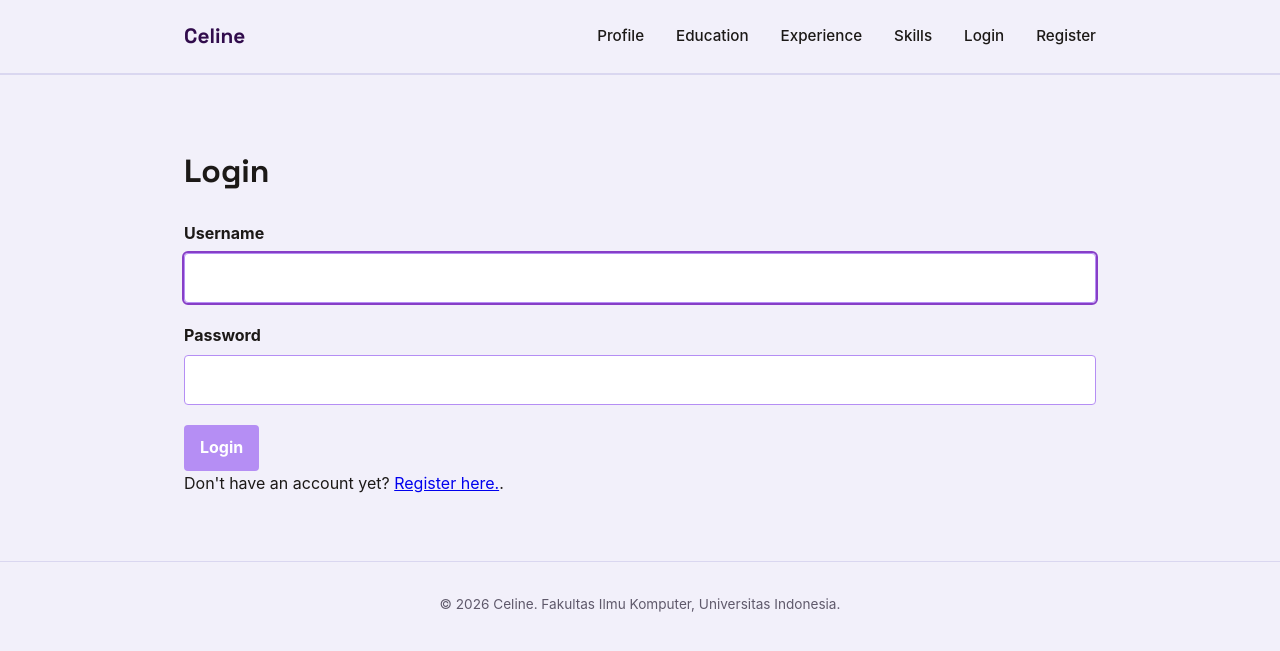
After one commit to celinenn/myportfolio, a Django app: page /login/ in a window 1280 px wide. The commit adds this page. Shown: the top 651 px of the page. Run offline with Django 5.2, Linux system fonts and the light colour scheme.

Commit message:
feat: added register, login, and auth feature
Finished all tasks in Tutorial 4

```diff
--- a/main/models.py
+++ b/main/models.py
@@ -1,4 +1,5 @@
 import uuid
+from django.contrib.auth.models import User
 from django.db import models
 from django.core.validators import MaxValueValidator, MinValueValidator
 
@@ -42,6 +43,11 @@ class Education(models.Model):
     thumbnail = models.URLField(blank=True, null=True)
     started_at = models.DateTimeField(blank=True, null=True)
     ended_at = models.DateTimeField(blank=True, null=True)
+
+    starred_by = models.ManyToManyField(
+        User, related_name="starred_educations", blank=True
+    )
+
     def __str__(self):
         return self.title
 
--- a/main/urls.py
+++ b/main/urls.py
@@ -18,4 +18,8 @@ urlpatterns = [
     path("educations/<uuid:education_id>/delete/",delete_education,name="delete_education"),
     path("experiences/<uuid:experience_id>/delete/",delete_experience,name="delete_experience"),
     path("skills/<uuid:skill_id>/delete/", delete_skill, name="delete_skill"),
+    path("register/", register, name="register"),
+    path("login/", login_user, name="login"),
+    path("logout/", logout_user, name="logout"),
+    path("projects/<uuid:project_id>/star/", toggle_star, name="toggle_star"),
 ]
--- a/main/views.py
+++ b/main/views.py
@@ -1,15 +1,21 @@
 from django.shortcuts import render
 from django.contrib import messages
+from django.contrib.auth import login, logout
+from django.contrib.auth.forms import AuthenticationForm, UserCreationForm
 from django.core import serializers
 from django.http import HttpResponse
 from django.shortcuts import get_object_or_404, redirect, render
 from django.utils import timezone
+import datetime
+from django.contrib.auth.decorators import login_required
+from django.core.exceptions import PermissionDenied
 
 from main.models import *
 from main.forms import *
 
 
 def show_main(request):
+    last_login = request.COOKIES.get('last_login', 'No login session yet / Cookie not found')
     context = {
         "name": "Celine",
         "npm": "2506590201",
@@ -21,6 +27,7 @@ def show_main(request):
             "in completing my tasks, allowing me to finish them in time, and "
             "able to work in a team."
         ),
+        "last_login": last_login,
     }
     return render(request, "index.html", context)
 
@@ -77,7 +84,11 @@ def show_skill(request):
     }
     return render(request, "skill.html", context)
 
+@login_required(login_url="/login/")
 def create_education(request):
+    if not request.user.is_superuser:
+        raise PermissionDenied
+
     form = EducationForm(request.POST or None)
 
     if request.method == "POST" and form.is_valid():
@@ -144,6 +155,10 @@ def get_educations_json(request):
     title_query = request.GET.get("title", "").strip()
     educations = Education.objects.all()
 
+    educations_json = serializers.serialize(
+            "json", educations, use_natural_foreign_keys=True
+        )
+
     if title_query:
         educations = educations.filter(title__icontains=title_query)
 
@@ -189,3 +204,51 @@ def delete_skill(request, skill_id):
         return redirect("main:show_skill")
 
     return redirect("main:show_skill")
+
+def register(request):
+    form = UserCreationForm(request.POST or None)
+
+    if request.method == "POST" and form.is_valid():
+        form.save()
+        messages.success(request, "Account successfully created. Please login.")
+        return redirect("main:login")
+
+    context = {
+        "name": "Celine",
+        "form": form,
+    }
+    return render(request, "register.html", context)
+
+def login_user(request):
+    form = AuthenticationForm(request, data=request.POST or None)
+
+    if request.method == "POST" and form.is_valid():
+        user = form.get_user()
+        login(request, user)
+        response = redirect("main:show_main")
+        response.set_cookie('last_login', datetime.datetime.now().strftime('%Y-%m-%d %H:%M:%S'))
+        return response
+
+    context = {
+        "name": "Celine",
+        "form": form,
+    }
+    return render(request, "login.html", context)
+
+def logout_user(request):
+    logout(request)
+    response = redirect("main:show_main")
+    response.delete_cookie('last_login')
+    return response
+
+@login_required(login_url="/login/")
+def toggle_star(request, education_id):
+    education = get_object_or_404(Education, pk=education_id)
+
+    if request.method == "POST":
+        if request.user in education.starred_by.all():
+            education.starred_by.remove(request.user)
+        else:
+            education.starred_by.add(request.user)
+
+    return redirect("main:show_educations")
--- a/portfolio/settings.py
+++ b/portfolio/settings.py
@@ -65,6 +65,7 @@ TEMPLATES = [
         'APP_DIRS': True,
         'OPTIONS': {
             'context_processors': [
+                "django.template.context_processors.debug",
                 'django.template.context_processors.request',
                 'django.contrib.auth.context_processors.auth',
                 'django.contrib.messages.context_processors.messages',
--- a/static/css/style.css
+++ b/static/css/style.css
@@ -989,3 +989,27 @@ h1, h2, h3, .brand, .nav-content, .section-title {
         text-align: center;
     }
 }
+
+
+/* Star form */
+.star-form {
+    display: inline;
+}
+
+.button-star {
+    display: inline-flex;
+    align-items: center;
+    gap: 0.4rem;
+    background: var(--ink);
+}
+
+.button-star.is-starred {
+    background: var(--accent);
+}
+
+.star-count {
+    padding: 0.05rem 0.4rem;
+    border-radius: 999px;
+    background: rgba(255, 255, 255, 0.25);
+    font-size: 0.8rem;
+}
--- a/templates/base.html
+++ b/templates/base.html
@@ -19,6 +19,13 @@
                 <a href="{% url 'main:show_education' %}">Education</a>
                 <a href="{% url 'main:show_experience' %}">Experience</a>
                 <a href="{% url 'main:show_skill' %}">Skills</a>
+                {% if user.is_authenticated %}
+                    <span class="nav-user">{{ user.username }}</span>
+                    <a href="{% url 'main:logout' %}">Logout</a>
+                {% else %}
+                    <a href="{% url 'main:login' %}">Login</a>
+                    <a href="{% url 'main:register' %}">Register</a>
+                {% endif %}
             </nav>
         </div>
     </header>
--- a/templates/education.html
+++ b/templates/education.html
@@ -11,11 +11,13 @@
                 <p class="section-kicker">My education so far</p>
                 <div class="form-header">
                     <h1>Educations</h1>
+                    {% if user.is_superuser %}
                         <a href="{% url 'main:create_education' %}"
                         class="button form-add-button">
                             <span aria-hidden="true">+</span>
                             Add Education
                         </a>
+                    {% endif %}
                 </div>
                 <form method="get"
                       action="{% url 'main:show_education' %}"
@@ -54,7 +56,10 @@
                                     {% if education.education_url %}
                                         <a href="{{ education.education_url }}" class="button">See Education</a>
                                     {% endif %}
+                                    {% include "components/project_star.html" with project=project %}
+                                    {% if user.is_superuser %}
                                         {% include "components/education_delete_modal.html" with education=education %}
+                                    {% endif %}
                                 </div>
                             </div>
                         </article>
--- a/templates/index.html
+++ b/templates/index.html
@@ -25,6 +25,10 @@
                             <dt>Program</dt>
                             <dd>{{ study_program }}</dd>
                         </div>
+                        <div class="meta-row">
+                            <dt>Last Login Session</dt>
+                            <dd>{{ last_login }}</dd>
+                        </div>
                     </dl>
                     <div class="social-links">
                         <a href="https://github.com/celinenn" class="social-link">GitHub</a>
--- /dev/null
+++ b/templates/login.html
@@ -0,0 +1,33 @@
+{% extends "base.html" %}
+{% block meta %}
+    <title>Login - {{ name }}</title>
+{% endblock meta %}
+{% block content %}
+    <main>
+        <section class="experience-section">
+            <div class="container">
+                <h1>Login</h1>
+                {% for message in messages %}
+                    <p class="form-message">{{ message }}</p>
+                {% endfor %}
+                <form method="post" action="{% url 'main:login' %}" class="project-form">
+                    {% csrf_token %}
+                    {% for field in form %}
+                        <div class="form-group">
+                            <label for="{{ field.id_for_label }}">{{ field.label }}</label>
+                            {{ field }}
+                            {% for error in field.errors %}
+                                <p class="form-error">{{ error }}</p>
+                            {% endfor %}
+                        </div>
+                    {% endfor %}
+                    {% for error in form.non_field_errors %}
+                        <p class="form-error">{{ error }}</p>
+                    {% endfor %}
+                    <button type="submit" class="button">Login</button>
+                </form>
+                <p>Don't have an account yet? <a href="{% url 'main:register' %}">Register here.</a>.</p>
+            </div>
+        </section>
+    </main>
+{% endblock content %}
```
Also changed, not shown: templates/register.html (added, +33 -0 lines), test_e2e.py (added, +109 -0 lines), main/migrations/0008_education_starred_by.py (added). Lines whose indentation alone changed are shown as unchanged.
